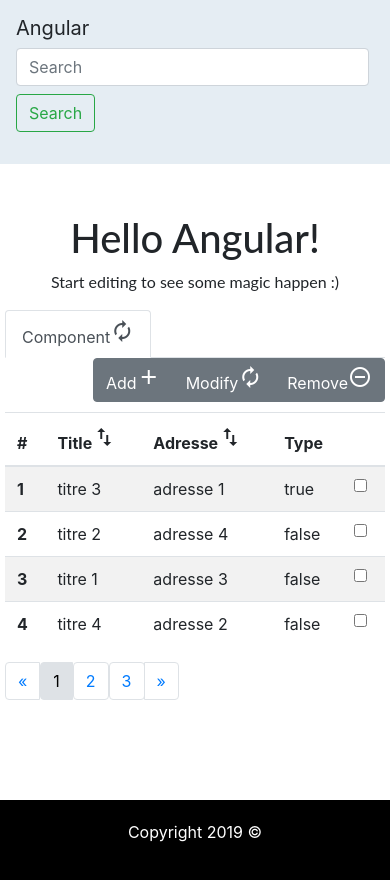
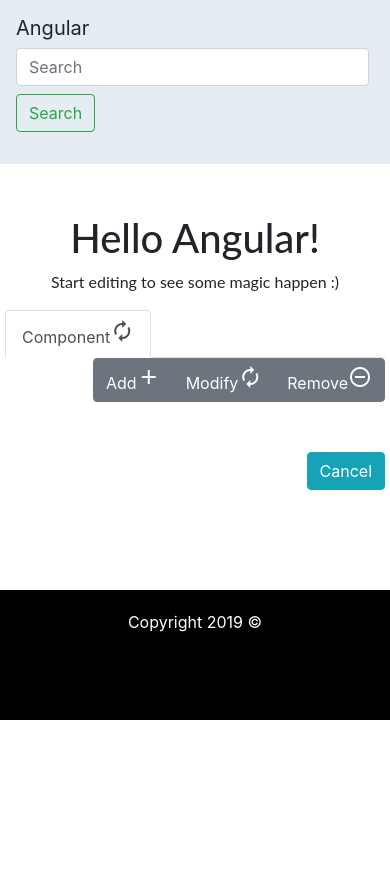
Before and after one commit to mjedli/angular-bootstrap-app-v2, an Angular app: page /alert in a window 390 px wide. Shown: the top 880 px of the page. After the commit the page ends 844 px from the top, so only its background shows below. Built offline with nearby package versions, Linux system fonts and the light colour scheme.

Commit message:
3 files modified, 3 added

```diff
--- /dev/null
+++ b/src/app/alert/alert.component.css
@@ -0,0 +1,39 @@
+.tab-app{
+  width: 920px;
+  margin-top: 50px;
+}
+
+@media screen and (min-width: 415px) and (max-width: 769px) {
+  .tab-app{
+    width: 580px;
+    margin-top: 50px;
+  }
+}
+
+@media screen and (min-width: 412px) and (max-width: 414px) {
+  .tab-app{
+    width: 380px;
+    margin-top: 50px;
+  }
+}
+
+@media screen and (min-width: 376px) and (max-width: 411px) {
+  .tab-app{
+    width: 380px;
+    margin-top: 50px;
+  }
+}
+
+@media screen and (min-width: 321px) and (max-width: 375px) {
+  .tab-app{
+    width: 340px;
+    margin-top: 50px;
+  }
+}
+
+@media screen and (min-width: 0px) and (max-width: 320px) {
+  .tab-app{
+    width: 300px;
+    margin-top: 50px;
+  }
+}
--- /dev/null
+++ b/src/app/alert/alert.component.html
@@ -0,0 +1,10 @@
+<div class="tab-app" align="left">
+<form>
+  <div class="form-group">
+    {{alertMessage}}
+  </div>
+  <div align="right">
+    <button type="button" routerLink="/" class="btn btn-info">Cancel</button>
+  </div>
+</form>
+</div>
--- /dev/null
+++ b/src/app/alert/alert.component.ts
@@ -0,0 +1,19 @@
+import { Component, OnInit } from '@angular/core';
+import { AppService } from '../app.service';
+
+@Component({
+  selector: 'app-alert',
+  templateUrl: './alert.component.html',
+  styleUrls: ['./alert.component.css']
+})
+export class AlertComponent implements OnInit {
+
+  constructor(public appService : AppService) { }
+
+  alertMessage:String;
+
+  ngOnInit() {
+    this.alertMessage = this.appService.alertMessage;
+  }
+
+}
--- a/src/app/app.module.ts
+++ b/src/app/app.module.ts
@@ -13,11 +13,13 @@
 import { ModifyComponent } from './modify/modify.component';
 import { RemoveComponent } from './remove/remove.component';
 import { AppService } from './app.service';
+import { AlertComponent } from './alert/alert.component';
 
 const appRoutes: Routes = [
   { path: 'add', component: AddComponent },
   { path: 'modify', component: ModifyComponent },
   { path: 'remove', component: RemoveComponent },
+  { path: 'alert', component: AlertComponent },
   { path: '**', component: TableComponent }
 ];
 
@@ -30,7 +32,7 @@
       appRoutes,
       { enableTracing: true } // <-- debugging purposes only
     ) ],
-  declarations: [ AppComponent, HelloComponent, ToolbarComponent, FooterComponent, TableComponentComponent, TableComponent, AddComponent, ModifyComponent, RemoveComponent ],
+  declarations: [ AppComponent, HelloComponent, ToolbarComponent, FooterComponent, TableComponentComponent, TableComponent, AddComponent, ModifyComponent, RemoveComponent, AlertComponent ],
   bootstrap:    [ AppComponent ],
   providers: [AppService]
 })
--- a/src/app/app.service.ts
+++ b/src/app/app.service.ts
@@ -20,6 +20,12 @@
 
   currentIdSelected:number = 0;
   searchValue:String = "";
+
+  alertMessage:String = "";
+
+  public setAlertMessage(alertMessage:String) {
+    this.alertMessage = alertMessage;
+  }
 
   public setSearchValue(searchValue:String) {
     this.searchValue = searchValue;
--- a/src/app/table-component/table-component.component.ts
+++ b/src/app/table-component/table-component.component.ts
@@ -24,7 +24,8 @@
     if (this.appService.currentIdSelected !== 0) {
       this.router.navigateByUrl("/modify");
     } else {
-
+      this.appService.setAlertMessage("You should select un component !");
+      this.router.navigateByUrl("/alert");
     }
   }
 
@@ -32,7 +33,8 @@
     if (this.appService.currentIdSelected !== 0) {
       this.router.navigateByUrl("/remove");
     } else {
-
+      this.appService.setAlertMessage("You should select un component !");
+      this.router.navigateByUrl("/alert");
     }
   }
 
```
